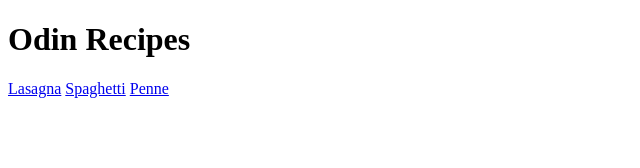
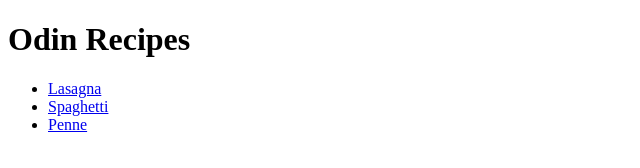
Before and after one commit to RoyKorthout/odin-recipes, a plain HTML site: page index.html in a window 1280 px wide. Shown: the whole page, without its empty margins (0-640 px from the left). Drawn offline with Linux system fonts and the light colour scheme.

Commit message:
Add list for links on main page
Webpage links were not conveniently accessible

```diff
--- a/index.html
+++ b/index.html
@@ -8,8 +8,11 @@
 <body>
     <h1>Odin Recipes</h1>
 
-    <a href="./recipes/lasagna.html">Lasagna</a>
-    <a href="./recipes/spaghetti.html">Spaghetti</a>
-    <a href="./recipes/penne.html">Penne</a>
+    <ul>
+        <li><a href="./recipes/lasagna.html">Lasagna</a></li>
+        <li><a href="./recipes/spaghetti.html">Spaghetti</a></li>
+        <li><a href="./recipes/penne.html">Penne</a></li>
+    </ul>
+
 </body>
 </html>
```
